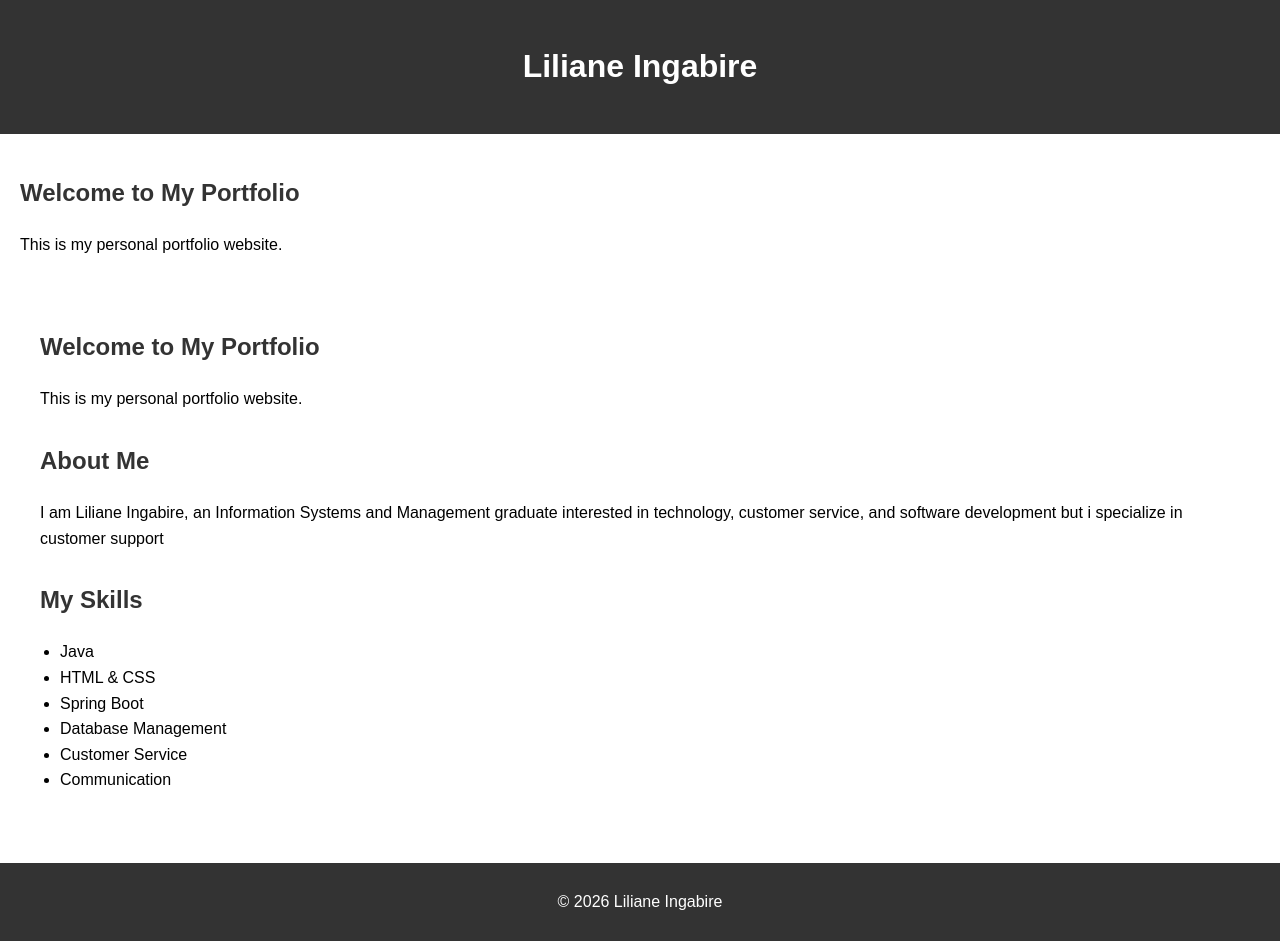
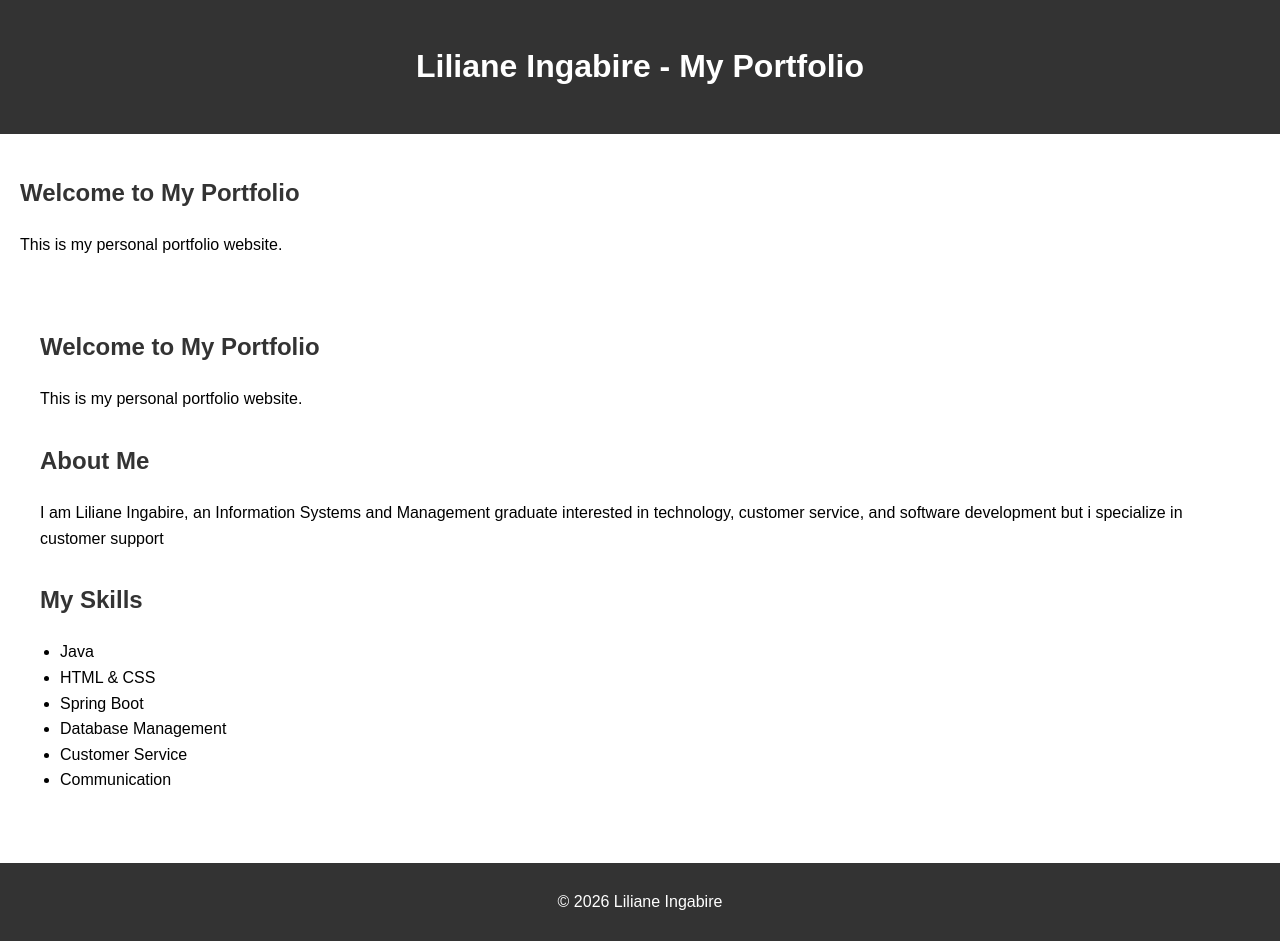
Before and after one commit to Liliane-ops/Liliane-portfolio, a plain HTML site: page index.html in a window 1280 px wide. Drawn offline with Linux system fonts and the light colour scheme.

Commit message:
Update portfolio header

```diff
--- a/index.html
+++ b/index.html
@@ -8,7 +8,7 @@
 </head>
 <body>
     <header>
-        <h1>Liliane Ingabire</h1>
+        <h1>Liliane Ingabire - My Portfolio</h1>
     </header>
 
     <main>
```
